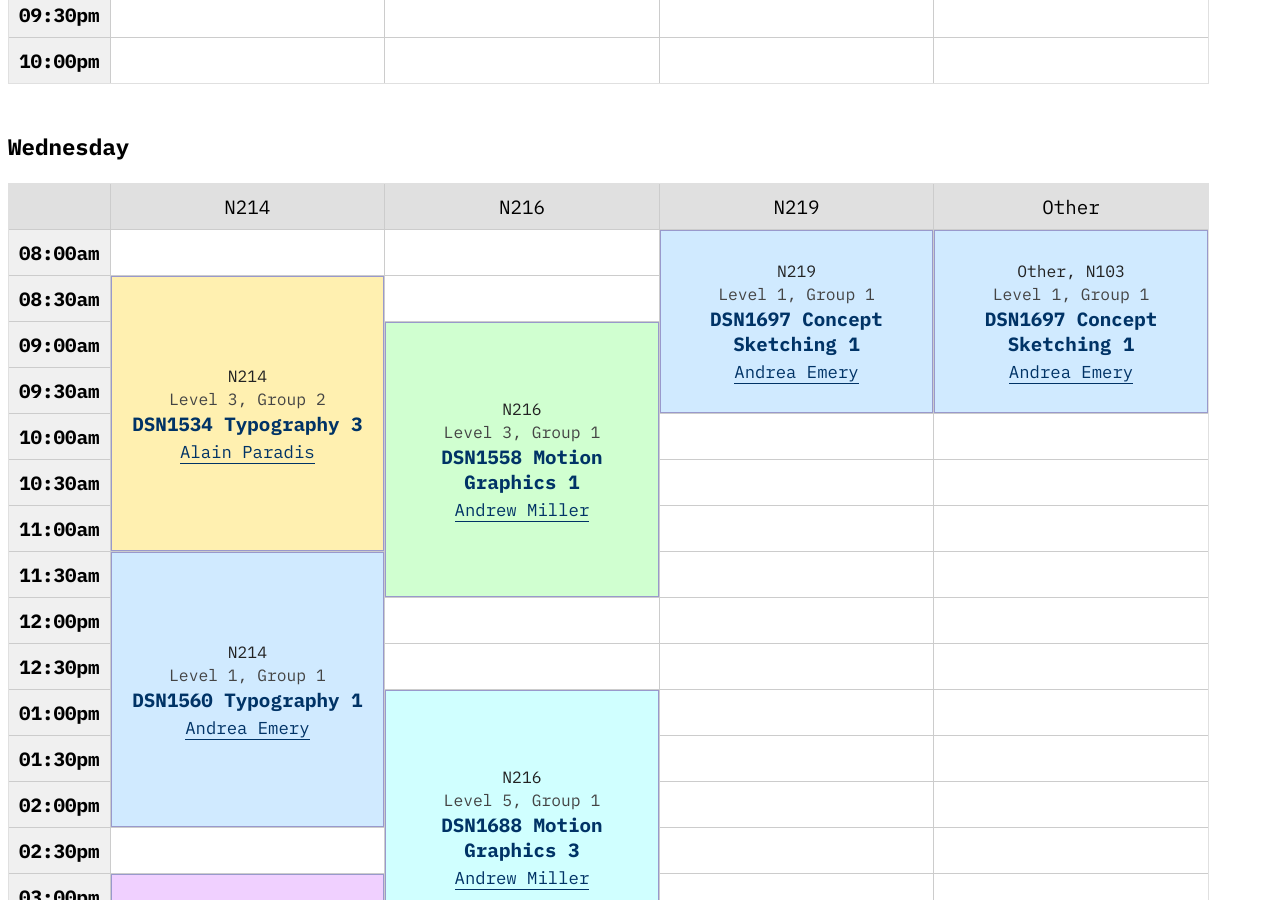
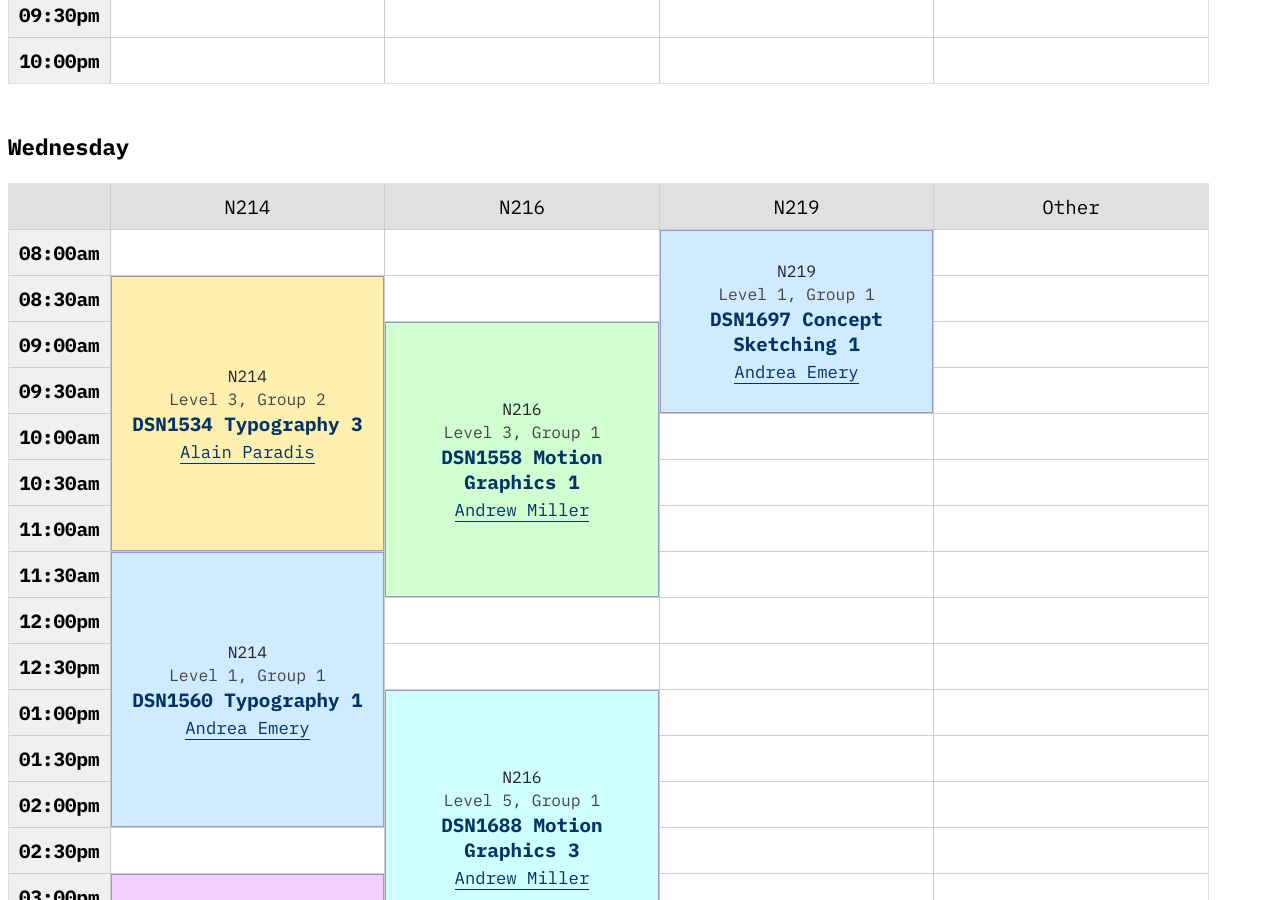
Before and after one commit to algonquindesign/algonquindesign.ca, a Jekyll site: the page built from schedule.md, in a window 1280 px wide and 900 px high, scrolled down 3205 px. Built offline with Jekyll 4.4.1, drawn with Linux system fonts in a browser that asks for light colours.

Commit message:
Update schedule.yml

```diff
--- a/_data/schedule.yml
+++ b/_data/schedule.yml
@@ -194,14 +194,6 @@ classes:
     instructor: Andrew Miller
     email: millera1@algonquincollege.com
     day: Wednesday
-  - room: [Other, N103]
-    start: "08:00am"
-    duration: 4
-    name: DSN1697 Concept Sketching 1
-    group: l1g1
-    instructor: Andrea Emery
-    email: emerya@algonquincollege.com
-    day: Wednesday
   - room: N214
     start: "08:30am"
     duration: 6
```
